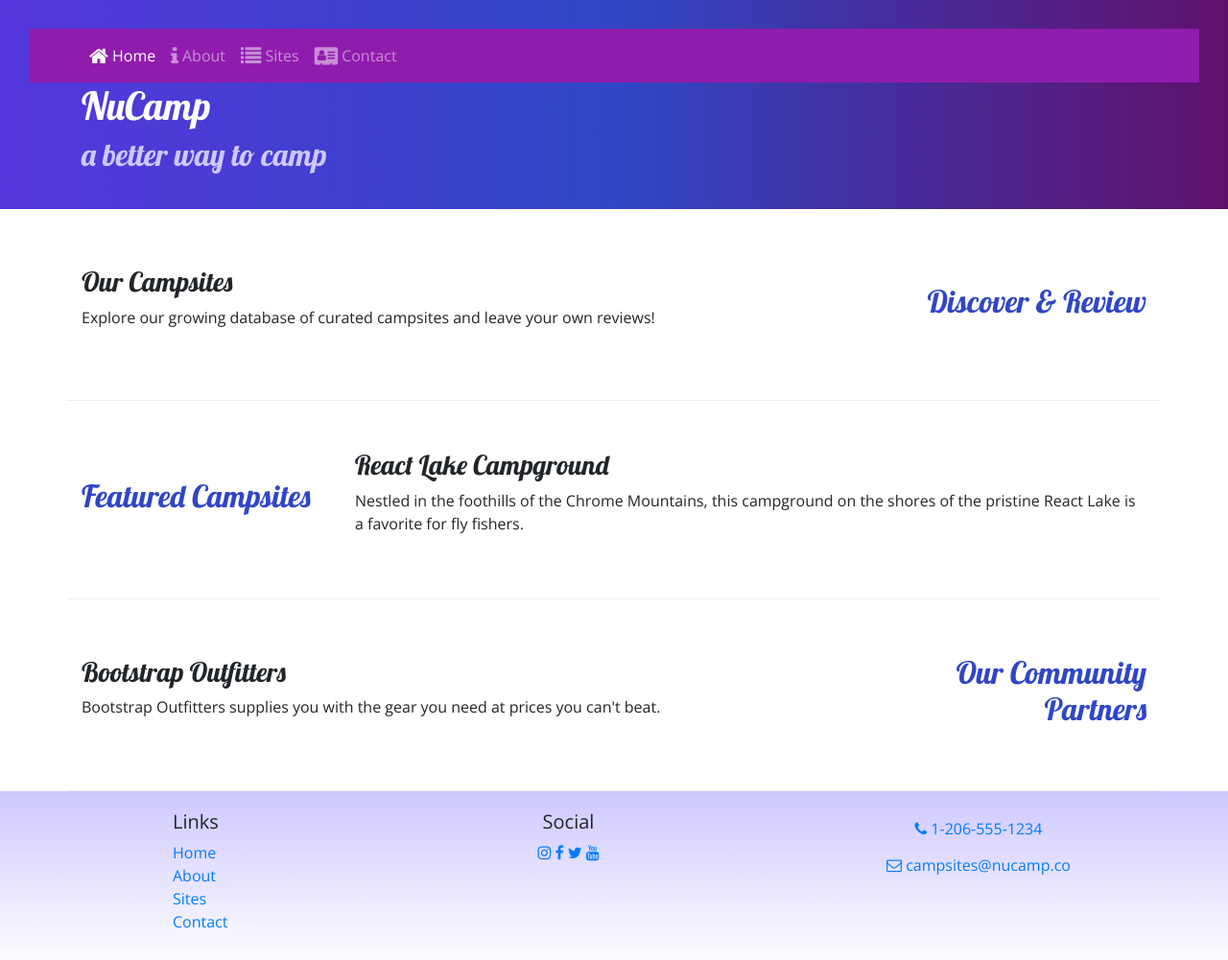
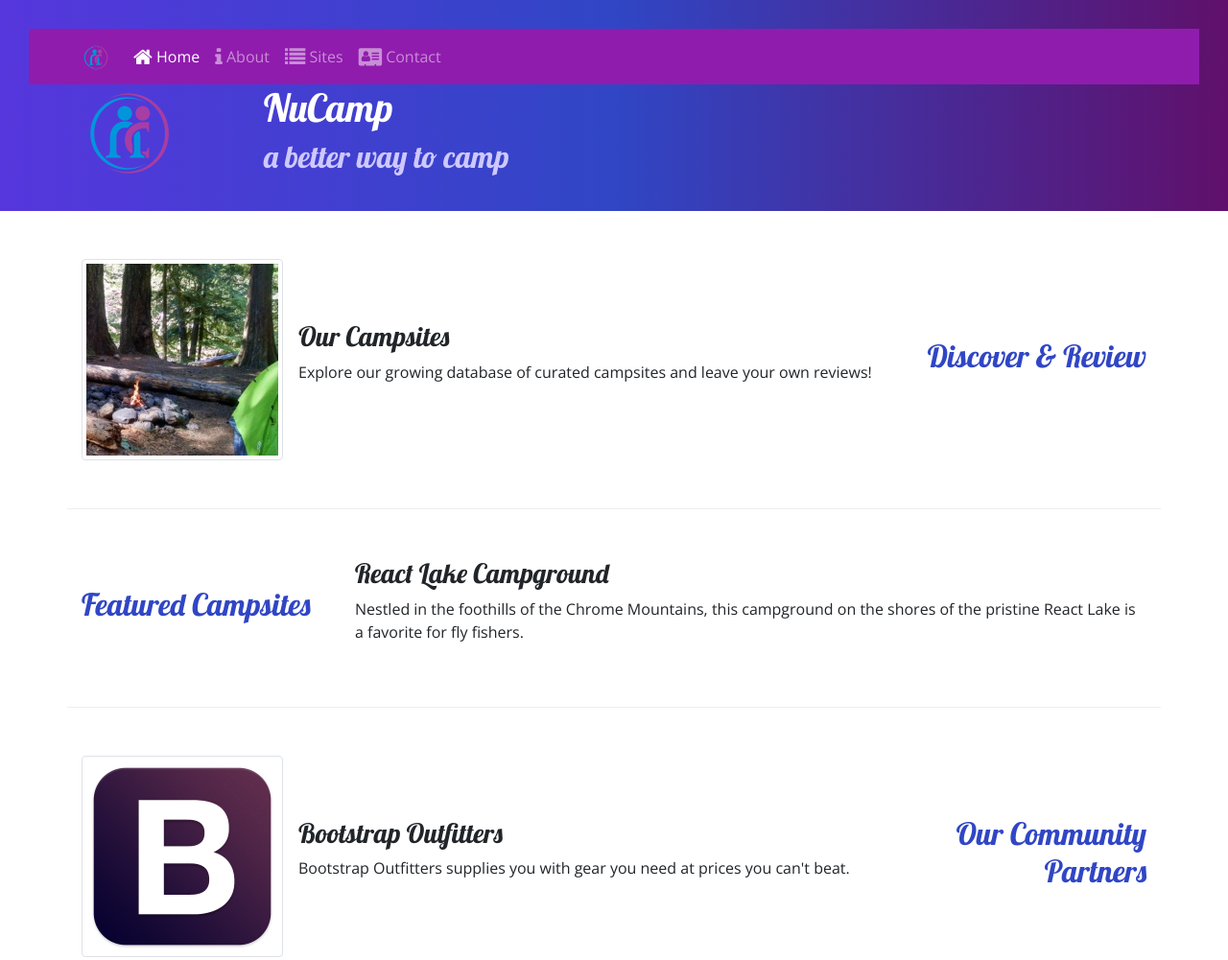
Before and after one commit to BWr3dw00d/nucampsite, a website: page index.html in a window 1280 px wide. Shown: the top 1001 px of the page at 96% size. Drawn offline with nearby package versions, Linux system fonts and the light colour scheme.

Commit message:
Images and Media

```diff
--- a/index.html
+++ b/index.html
@@ -19,7 +19,8 @@
 <header class="jumbotron jumbotron-fluid">
     <nav class="navbar navbar-expand-sm navbar-dark sticky-top">
         <div class="container">
-            <button class="navbar-toggler ml-auto" type="button" data-toggle="collapse" data-target="#nucampNavbar">
+            <a class="navbar-brand" href="#"><img src="img/logo.png" height="30" width="30" /></a>
+            <button class="navbar-toggler" type="button" data-toggle="collapse" data-target="#nucampNavbar">
                 <span class="navbar-toggler-icon"></span>
             </button>
             <div class="collapse navbar-collapse" id="nucampNavbar">
@@ -34,6 +35,9 @@
     </nav>
         <div class="container">
             <div class="row">
+                <div class="col-4 col-sm-3 col-md-2 align-self-center">
+                    <img src="img/logo.png" class="img-fluid" />
+                 </div>
                 <div class="col">
                     <h1>NuCamp</h1>
                     <h2>a better way to camp</h2>
@@ -48,8 +52,13 @@
                 <h2 class="text-sm-right">Discover & Review</h2>
             </div>
             <div class="col">
-                <h3>Our Campsites</h3>
-                <p class="d-none d-sm-block" >Explore our growing database of curated campsites and leave your own reviews!</p>
+                <div class="media">
+                    <img class="d-flex mr-3 img-thumbnail" src="img/breadcrumb-trail-thumb.jpg" alt="Breadcrumb Trail" />
+                    <div class="media-body align-self-center">
+                        <h3>Our Campsites</h3>
+                        <p class="d-none d-sm-block">Explore our growing database of curated campsites and leave your own reviews!</p>
+                    </div>
+                </div>
             </div>
         </div>
 
@@ -68,8 +77,13 @@
                 <h2 class="text-sm-right">Our Community Partners</h2>
             </div>
             <div class="col">
-                <h3>Bootstrap Outfitters</h3>
-        		<p class="d-none d-sm-block" >Bootstrap Outfitters supplies you with the gear you need at prices you can't beat.</p>
+                <div class="media">
+                    <img class="d-flex mr-3 img-thumbnail" src="img/bootstrap-thumb.png" alt="Bootstrap Outfitters" />
+                    <div class="media-body align-self-center">
+                        <h3>Bootstrap Outfitters</h3>
+        				<p class="d-none d-sm-block">Bootstrap Outfitters supplies you with gear you need at prices you can't beat.</p>
+                    </div>
+                </div>
             </div>
         </div>
     </div>
```
Also changed, not shown: aboutus.html (+5 -1 lines), contactus.html (+5 -1 lines), img/bootstrap-thumb.png (added), img/breadcrumb-trail-thumb.jpg (added), img/breadcrumb-trail.jpg (added), img/chrome-river-thumb.jpg (added), img/chrome-river.jpg (added), img/logo.png (added), img/react-lake-thumb.jpg (added), img/react-lake.jpg (added), 1 other file.
